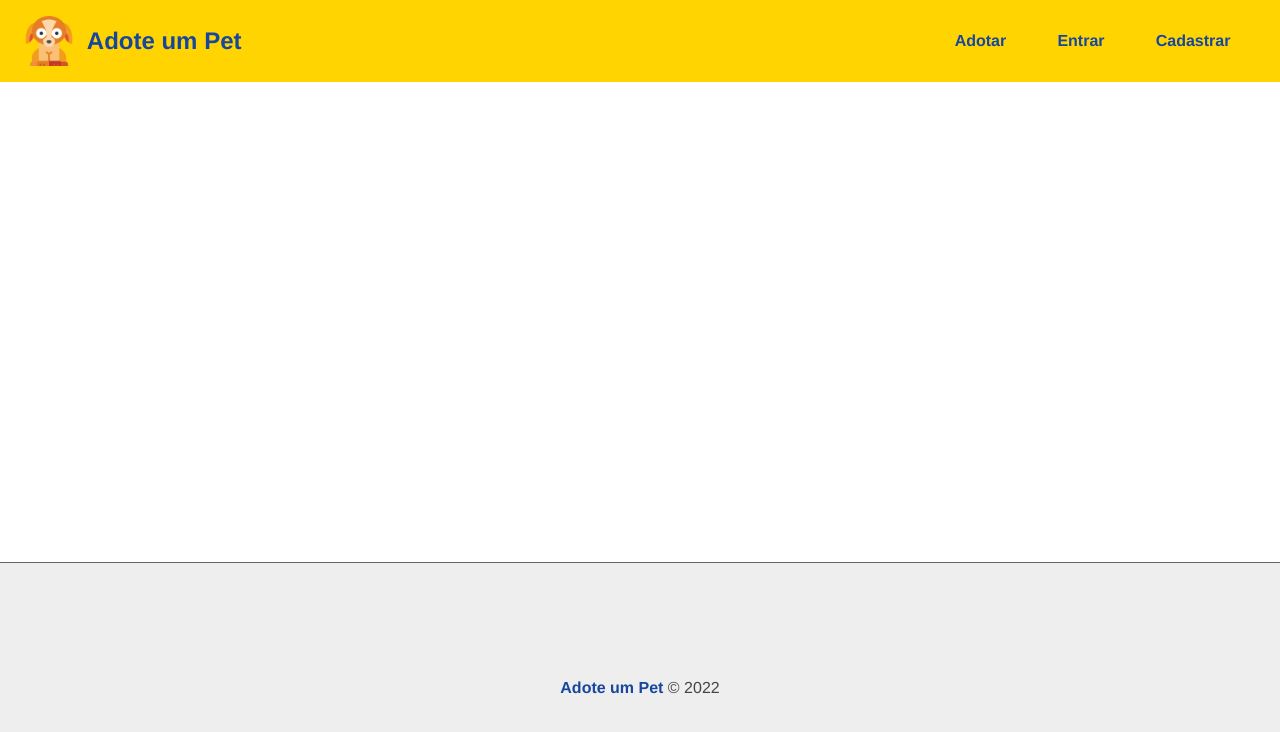
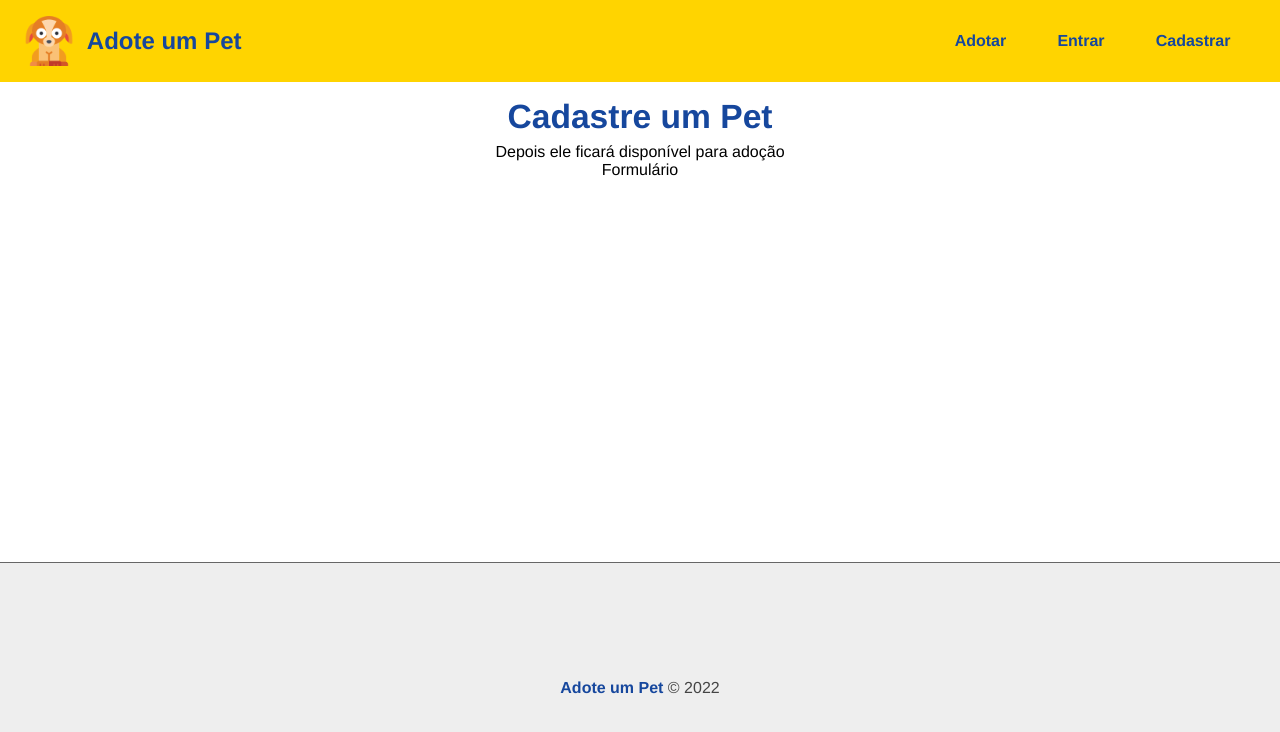
Before and after one commit to mateuspessoa/projeto-adocao-pet-react-frontend, a React (Create React App) app: page /pet/add in a window 1280 px wide. Shown: the top 732 px of the page. Built offline with nearby package versions, Linux system fonts and the light colour scheme; the HTML template or start-up script is replaced by a standard one.

Commit message:
Criando a página e a rota para o cadastro de Pet

```diff
--- a/src/App.js
+++ b/src/App.js
@@ -12,6 +12,7 @@
 import Register from './components/pages/Auth/Register';
 import Profile from './components/pages/User/Profile';
 import MyPets from './components/pages/Pet/MyPets'
+import AddPet from './components/pages/Pet/AddPet';
 
 /* Contexto */
 import {UserProvider} from './context/UserContext'
@@ -29,6 +30,7 @@
                 <Route path='/register' element={<Register />} />
                 <Route path='/user/profile' element={<Profile />} />
                 <Route path='/pet/mypets' element={<MyPets />} />
+                <Route path='/pet/add' element={<AddPet />} />
                 <Route path='/' element={<Home />} />
               </Routes>
             </Container>
--- /dev/null
+++ b/src/components/pages/Pet/AddPet.css
@@ -0,0 +1,8 @@
+.addpet_header {
+    text-align: center;
+    margin-bottom: 1.2em;
+}
+
+.addpet_header h1 {
+    margin-bottom: 0.2em;
+}
--- /dev/null
+++ b/src/components/pages/Pet/AddPet.js
@@ -0,0 +1,24 @@
+import api from '../../../utils/api'
+
+import { useState } from 'react'
+import { Navigate } from 'react-router-dom'
+
+/* Hooks */
+import useFlashMessage from '../../../hooks/useFlashMessage'
+
+import './AddPet.css'
+
+const AddPet = () => {
+  return (
+    <section className='addpet_header'>
+        <div>
+            <h1>Cadastre um Pet</h1>
+            <p>Depois ele ficará disponível para adoção</p>
+        </div>
+
+        <p>Formulário</p>
+    </section>
+  )
+}
+
+export default AddPet
```
